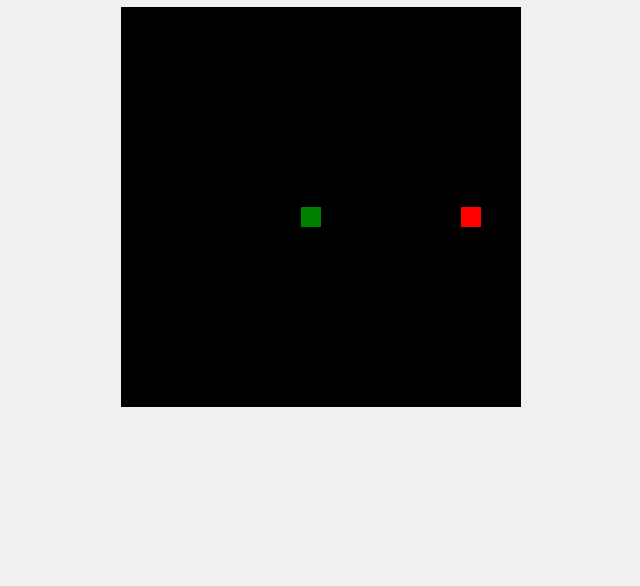
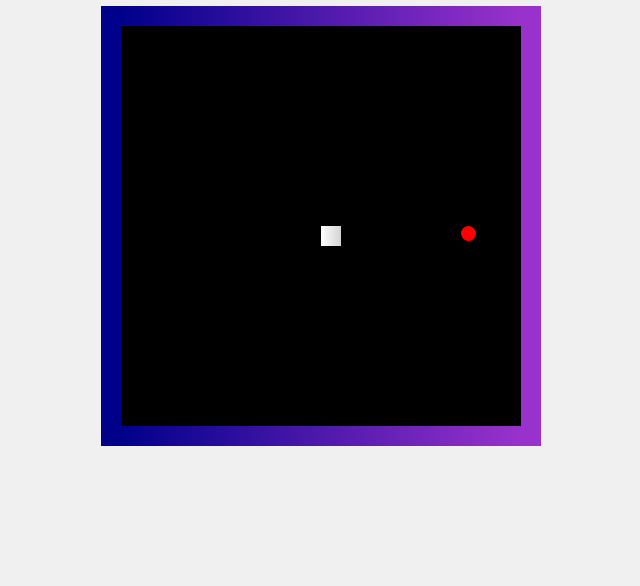
Before and after one commit to ubaidullahshahid/SnakeGame, a plain HTML site: page index.html in a window 1280 px wide. Shown: the part 214-800 px from the top of the page, without its empty margins (319-959 px from the left). Drawn offline with Linux system fonts and the light colour scheme.

Commit message:
add styling and solve functionality issues

```diff
--- a/app.js
+++ b/app.js
@@ -1,13 +1,18 @@
 const gameArea = document.getElementById("gameArea");
 const scoreText = document.querySelector(".score");
 
+const box = 20;
+let snake = [{ x: 10 * box, y: 10 * box }];
 
-const box = 20;
-let snake = [{ x: 9 * box, y: 10 * box }];
+// console.log(snake)
+
 let food = {
   x: Math.floor(Math.random() * 19) * box,
-    y: Math.floor(Math.random() * 19) * box
+  y: Math.floor(Math.random() * 19) * box,
 };
+console.log(food.x);
+
+// console.log(food)
 let direction;
 let score = 0;
 
@@ -28,6 +33,7 @@ function changeDirection(event) {
 function collision(head, array) {
   for (let i = 0; i < array.length; i++) {
     if (head.x === array[i].x && head.y === array[i].y) {
+      alert("Game Over")
       return true;
     }
   }
@@ -42,6 +48,9 @@ function draw() {
     snakePart.style.left = snake[i].x + "px";
     snakePart.style.top = snake[i].y + "px";
     snakePart.classList.add("snake");
+    if (i === 0) {
+      snakePart.classList.add("snake-head");
+    }
     gameArea.appendChild(snakePart);
   }
 
@@ -62,10 +71,10 @@ function draw() {
   if (snakeX === food.x && snakeY === food.y) {
     food = {
       x: Math.floor(Math.random() * 19) * box,
-            y: Math.floor(Math.random() * 19) * box
+      y: Math.floor(Math.random() * 19) * box,
     };
     score++;
-        scoreText.innerHTML = "Score: " + score;
+    scoreText.textContent = "Score: " + score;
   } else {
     snake.pop();
   }
@@ -73,8 +82,10 @@ function draw() {
   const newHead = { x: snakeX, y: snakeY };
 
   if (
-        snakeX < 0 || snakeX >= 400 ||
-        snakeY < 0 || snakeY >= 400 ||
+    snakeX < 0 ||
+    snakeX >= 400 ||
+    snakeY < 0 ||
+    snakeY >= 400 ||
     collision(newHead, snake)
   ) {
     clearInterval(game);
--- a/index.html
+++ b/index.html
@@ -2,38 +2,10 @@
 <html>
   <head>
     <title>Snake Game</title>
-    <style>
-      body {
-        display: flex;
-        justify-content: center;
-        align-items: center;
-        flex-direction: column;
-        height: 100vh;
-        margin: 0;
-        background-color: #f0f0f0;
-      }
-      #gameArea {
-        position: relative;
-        width: 400px;
-        height: 400px;
-        background-color: #000;
-      }
-      .snake {
-        position: absolute;
-        width: 20px;
-        height: 20px;
-        background-color: green;
-      }
-      .food {
-        position: absolute;
-        width: 20px;
-        height: 20px;
-        background-color: red;
-      }
-    </style>
+<link rel="stylesheet" href="./style.css">
   </head>
   <body>
-    <h1 class="score"></h1>
+    <h1 class="score">Score:</h1>
     <div id="gameArea"></div>
     <script src="app.js"></script>
   </body>
--- /dev/null
+++ b/style.css
@@ -0,0 +1,34 @@
+body {
+    display: flex;
+    justify-content: center;
+    align-items: center;
+    flex-direction: column;
+    height: 100vh;
+    margin: 0;
+    background-color: #f0f0f0;
+  }
+  #gameArea {
+    position: relative;
+    width: 400px;
+    height: 400px;
+    background-color: #000;
+    border-width: 20px;
+    border-style: solid;
+    border-image: linear-gradient(to right, darkblue, darkorchid) 1;
+  }
+  .snake {
+    position: absolute;
+    width: 20px;
+    height: 20px;
+    background-image: linear-gradient(to right, darkblue, darkorchid);
+  }
+  .food {
+    position: absolute;
+    width: 15px;
+    height: 15px;
+    background-color: red;
+    border-radius: 100%;
+  }
+  .snake-head {
+    background-image: linear-gradient(to right, white, lightgray);
+  }
```
Lines whose indentation alone changed are shown as unchanged.
